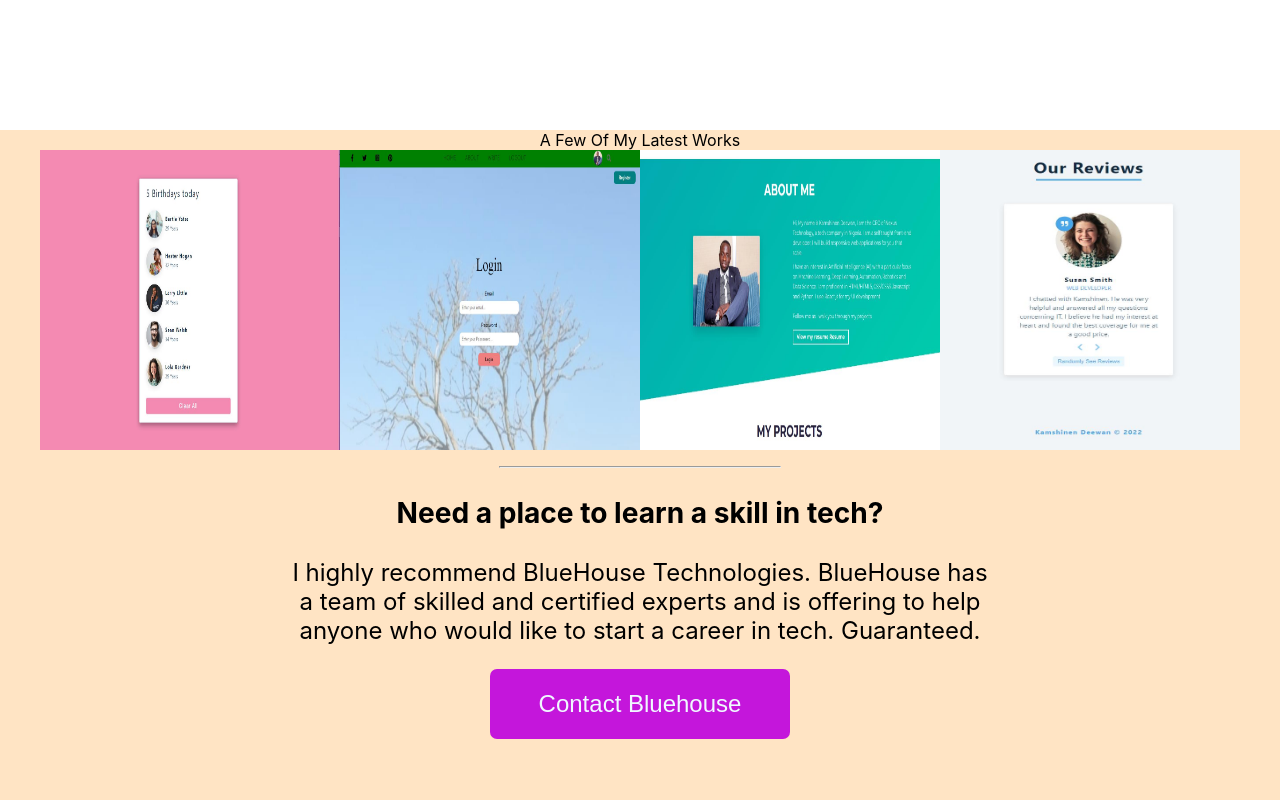
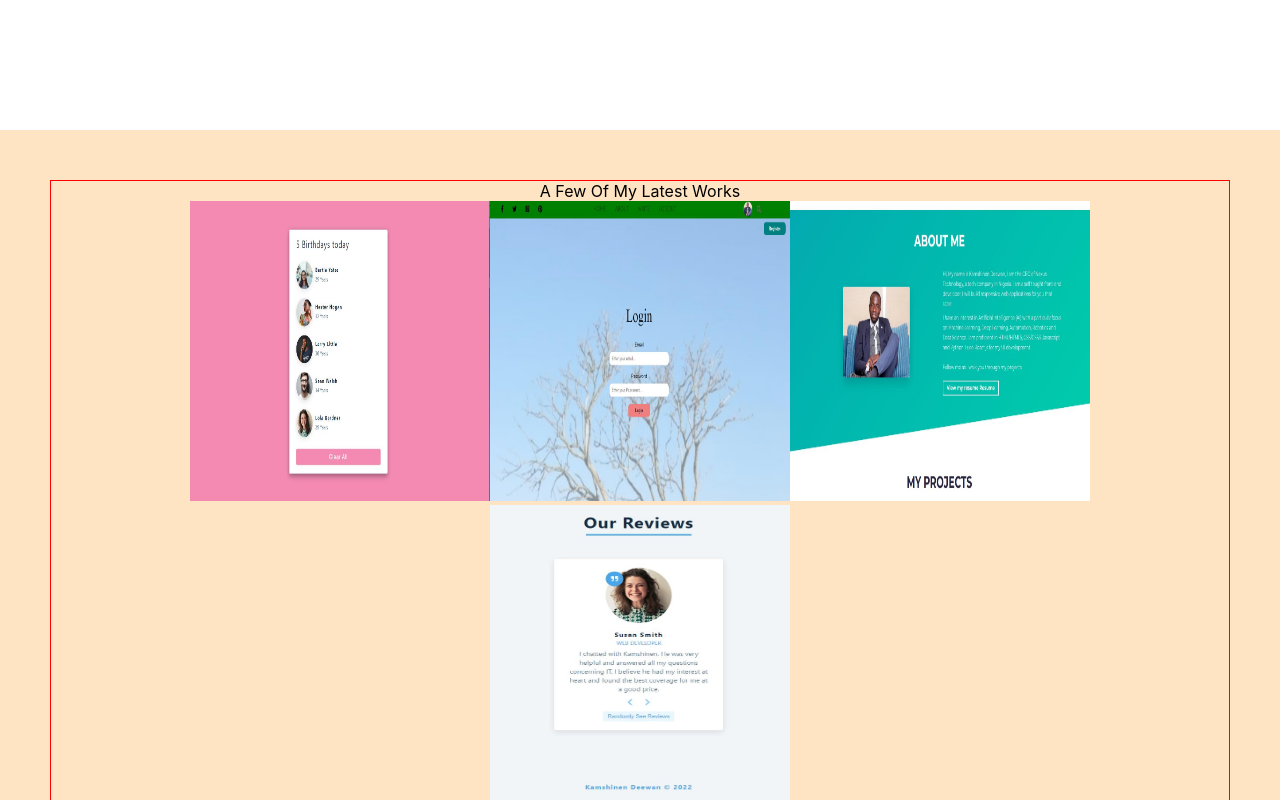
Before and after one commit to Muelji/myportfoliowebsite, a React (Create React App) app: page / in a window 1280 px wide. Shown: the part 3440-4240 px from the top of the page. Built offline with nearby package versions, Linux system fonts and the light colour scheme.

Commit message:
working on all component

```diff
--- a/src/Components/Work.css
+++ b/src/Components/Work.css
@@ -1,6 +1,6 @@
 .genwork{
-         background-color: bisque
-
+         background-color: bisque;
+         padding: 50px;
 }
 
 
@@ -8,6 +8,9 @@
      width: fit-content;
      margin: auto;
      text-align: center;
+     border: 1px solid red;
+     display: flex;
+     flex-direction: column;
      height: 1000px;
 }
 
```
